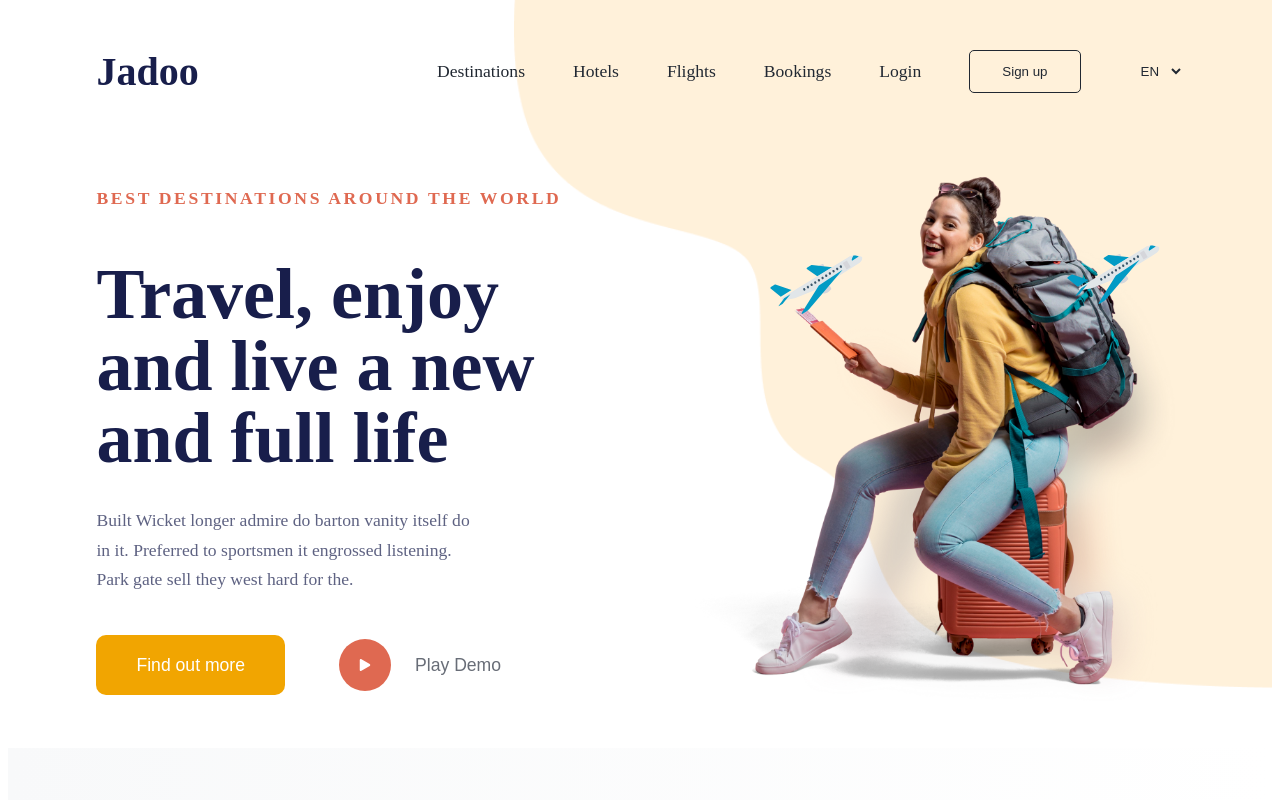
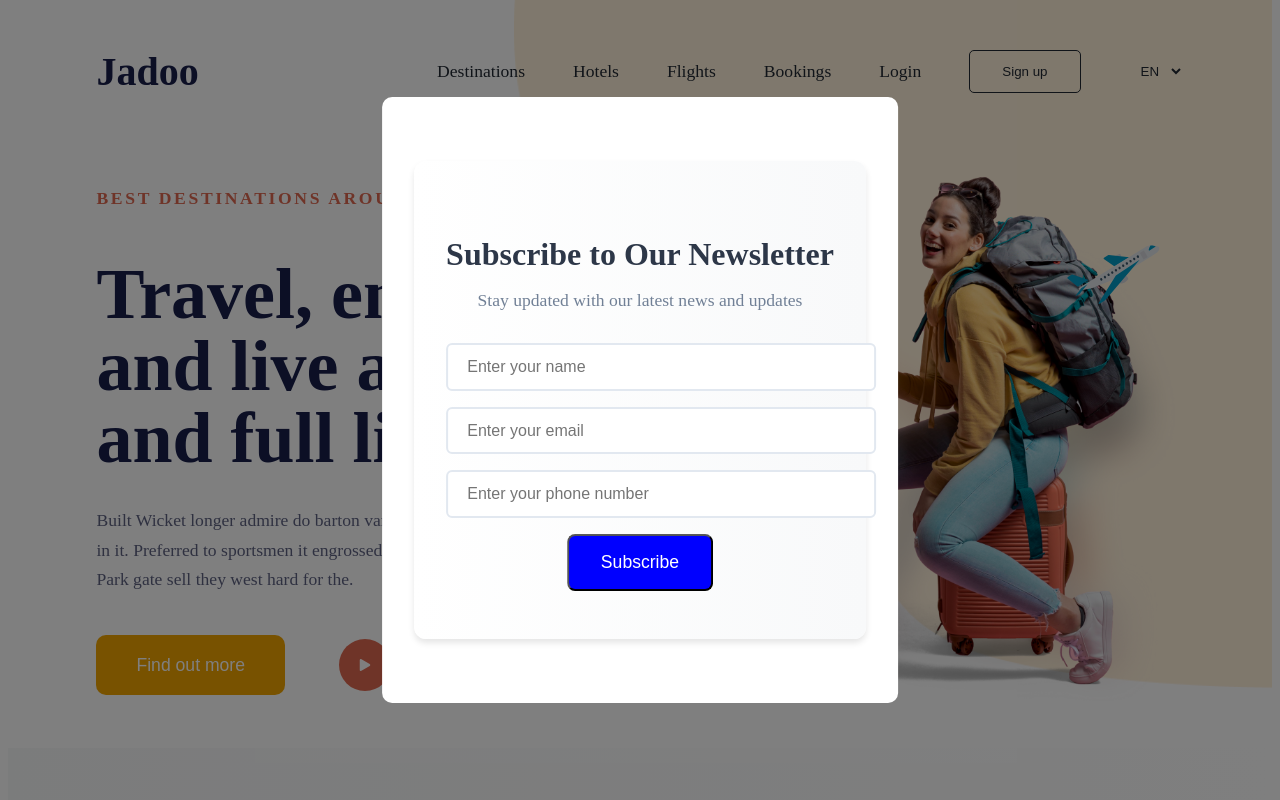
Before and after one commit to sianami123/hw15_travelpage, a React (Create React App) app: page / in a window 1280 px wide. Both pictures are taken after a click on the button "Find out more". Shown: the top 800 px of the page. Built offline with nearby package versions, Linux system fonts and the light colour scheme.

Commit message:
modal fixed

```diff
--- a/src/components/home/cta/Cta.jsx
+++ b/src/components/home/cta/Cta.jsx
@@ -2,8 +2,10 @@ import { FaPlay } from "react-icons/fa";
 import Visuals from "../visuals/Visuals";
 import "./Cta.css";
 
-export default function Cta() {
-  function handleFindMore() {}
+export default function Cta({ setShowModal, showModal }) {
+  function handleFindMore() {
+    setShowModal(!showModal);
+  }
 
   return (
     <div className="cta">
--- a/src/components/home/home.jsx
+++ b/src/components/home/home.jsx
@@ -5,21 +5,22 @@ import SocialProof2 from "./social_proof2/SocialProof2";
 import SubmitForm from "./submit_form/submit_form";
 import Modal from "./modal/modal";
 import "./Home.css";
-
+import { useState } from "react";
 import decore from "./assets/decore.png";
 
 export default function Home() {
+  const [showModal, setShowModal] = useState(false);
   return (
     <div className="home">
       <img src={decore} alt="decore" className="decore" />
       <Header />
-      <Cta />
+      <Cta setShowModal={setShowModal} showModal={showModal} />
       <SocialProof1 />
       <SocialProof2 />
       <SubmitForm />
-      {/* <Modal>
+      <Modal showModal={showModal} setShowModal={setShowModal}>
         <SubmitForm />
-      </Modal> */}
+      </Modal>
     </div>
   );
 }
--- a/src/components/home/modal/modal.css
+++ b/src/components/home/modal/modal.css
@@ -5,7 +5,7 @@
   width: 100%;
   height: 100%;
   inset: 0;
-  /* visibility: hidden; */
+  background-color: rgba(0, 0, 0, 0.5);
 }
 
 .modal-content {
@@ -13,4 +13,15 @@
   top: 50%;
   left: 50%;
   transform: translate(-50%, -50%);
+  padding: 2rem;
+  background-color: #fff;
+  border-radius: 10px;
 }
+
+.showModal {
+  visibility: visible;
+}
+
+.hideModal {
+  visibility: hidden;
+}
--- a/src/components/home/modal/modal.jsx
+++ b/src/components/home/modal/modal.jsx
@@ -1,8 +1,11 @@
 import "./modal.css";
 
-export default function Modal({ children }) {
+export default function Modal({ children, showModal, setShowModal }) {
   return (
-    <div className="modal">
+    <div
+      className={`modal ${showModal ? "showModal" : "hideModal"}`}
+      onClick={() => setShowModal(!showModal)}
+    >
       <div className="modal-content">{children}</div>
     </div>
   );
--- a/src/components/home/submit_form/submit_form.css
+++ b/src/components/home/submit_form/submit_form.css
@@ -52,13 +52,14 @@ h2 {
 }
 
 .submit-button {
-  width: 100%;
   margin-top: 1rem;
   padding: 1rem 2rem;
   background: blue;
   color: #ffffff;
   border-radius: 8px;
   font-size: 1.1rem;
+  display: block;
+  margin: 0 auto;
 }
 
 .submit-button:hover {
```
